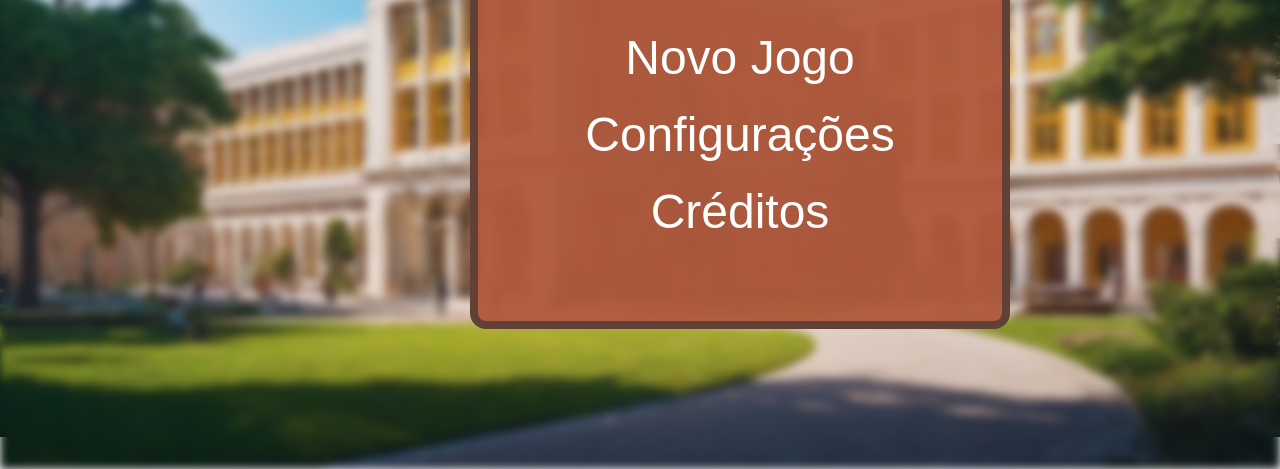
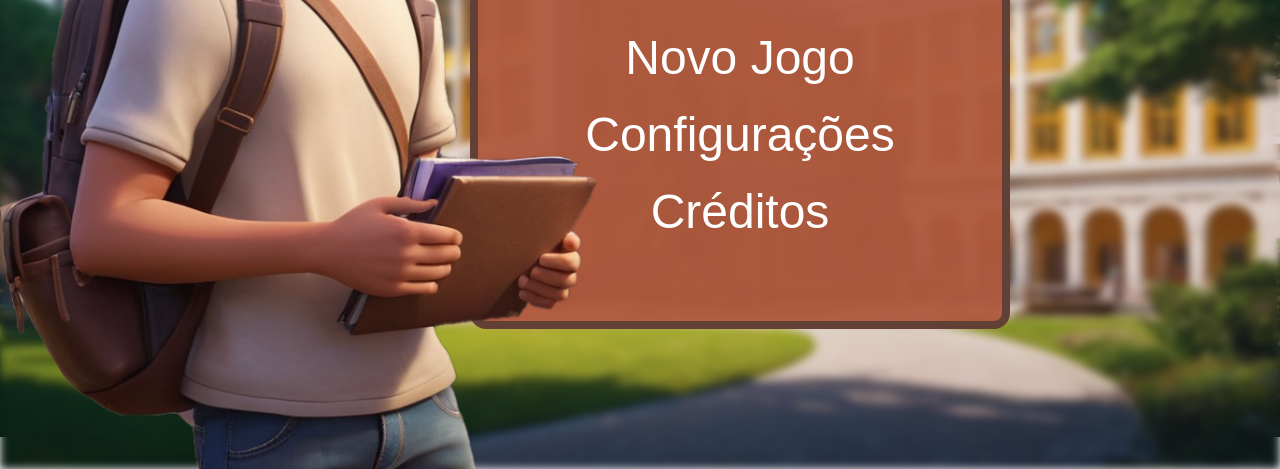
Before and after one commit to gabrielbiscaia/daily-code, an Electron app: page src/menu.html in a window 1280 px wide. Shown: the part 331-800 px from the top of the page. Drawn offline with Linux system fonts and the light colour scheme.

Commit message:
enzo->piter

```diff
--- a/src/menu.html
+++ b/src/menu.html
@@ -11,7 +11,7 @@
   </head>
   <body>
     <div id="img-background"></div>
-    <img id="img-menu" src="../img/enzo-idle.png" alt="">
+    <img id="img-menu" src="../img/piter.png" alt="">
 
     <div id="box-menu" class="box">
       <h1>Daily Code</h1>
```
